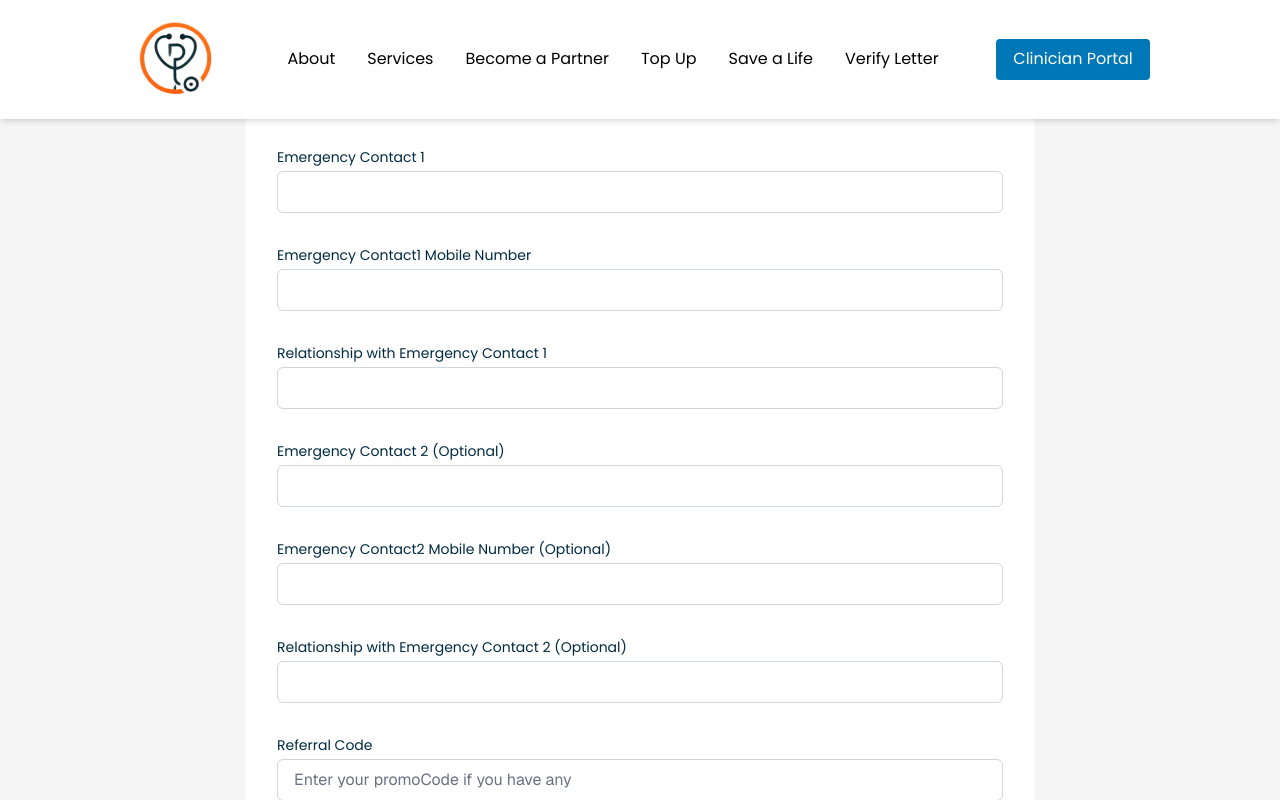
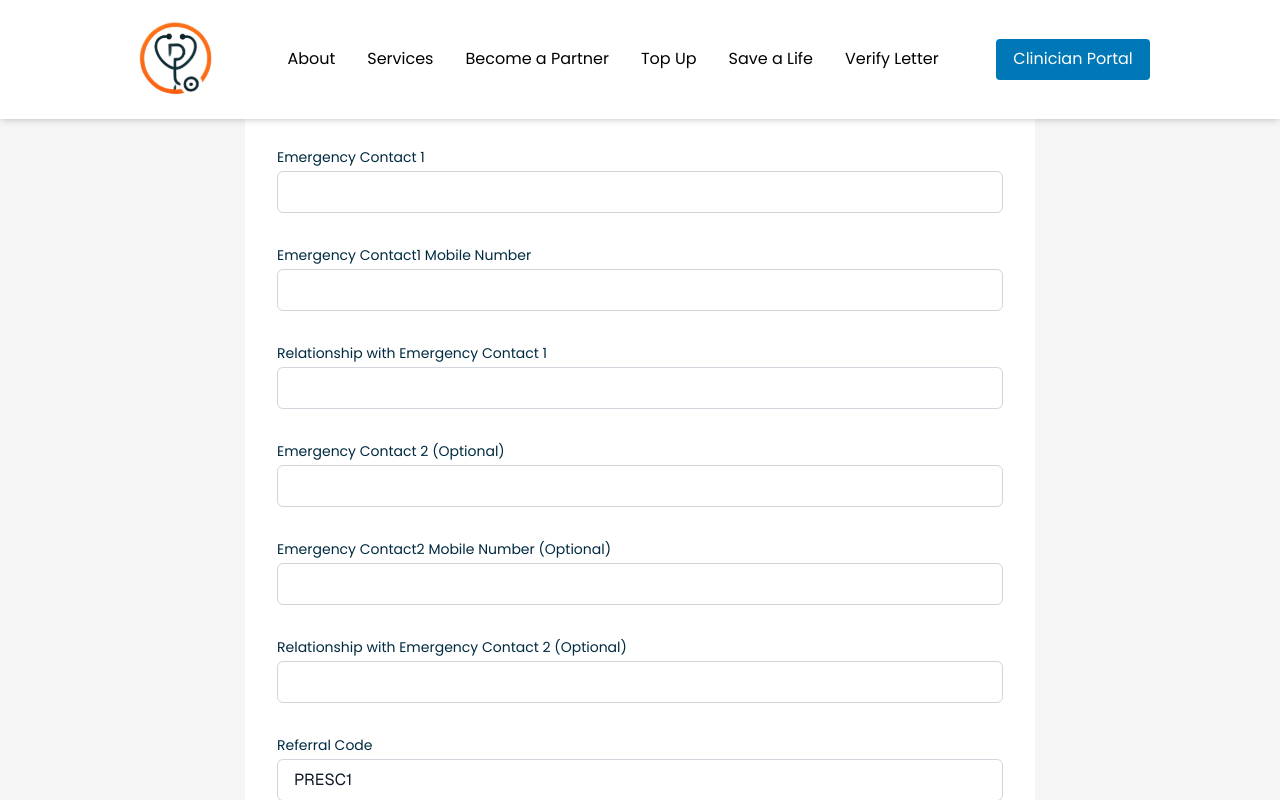
Before and after one commit to PRESCRIBENG/prescribe.ng, a Next.js app: page /self_signup in a window 1280 px wide. Both pictures are taken after a click on the button "Accept Terms and Conditions". Shown: the part 762-1562 px from the top of the page. Built offline with nearby package versions, Linux system fonts and the light colour scheme.

Commit message:
Update page.tsx

```diff
--- a/src/app/self_signup/page.tsx
+++ b/src/app/self_signup/page.tsx
@@ -611,7 +611,7 @@ const SelfSignup = () => {
                       type="text"
                       name="promoCode"
                       placeholder="Enter your promoCode if you have any"
-                      value={formData.promoCode}
+                      value={formData.promoCode || 'PRESC1'}
                       onChange={handleChange}
                       className="w-full px-4 py-2 border border-gray-300 rounded-md focus:outline-none focus:ring-2 focus:ring-[#FF6B00] text-gray-900 bg-white placeholder-gray-500 font-sans text-base leading-normal"
                     />
```
